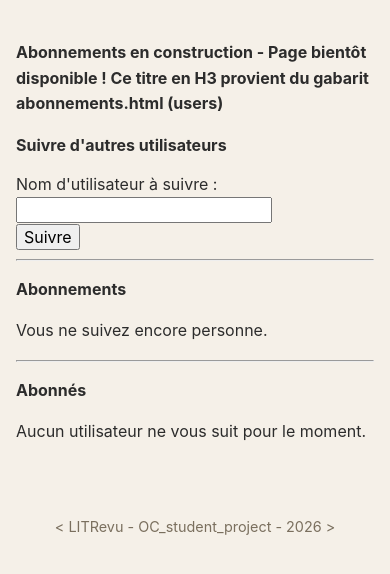
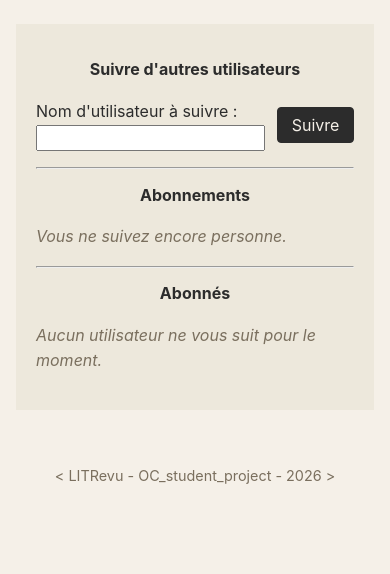
Before and after one commit to Nels-J/Projet9_LITRevu, a Django app: page /abonnements/ in a window 390 px wide. Shown: the part 139-713 px from the top of the page. Run offline with Django 5.2, Linux system fonts and the light colour scheme; the visitor is signed in with stand-in values (Sample User, id 1); data comes from the database, SQL or seed files in the repository.

Commit message:
Enhance abonnements.html and style.css: improve layout and styling for following and followers sections, including responsive design and user interaction elements

```diff
--- a/static/css/style.css
+++ b/static/css/style.css
@@ -7,7 +7,8 @@
     --c-error: #8b2020; /* erreurs uniquement               */
 }
 
-/* ===== Reset ===== */
+
+/* ===== Reset des navigateurs ===== */
 *,
 *::before,
 *::after,
@@ -35,12 +36,14 @@ footer {
     font-size: 0.9rem;
 }
 
+
 /* ===== MAIN ===== */
 main {
     width: min(1200px, 100% - 2rem);
     margin-inline: auto;
     padding-block: 1.5rem;
 }
+
 
 /* ===== HEADER ===== */
 header {
@@ -107,6 +110,7 @@ header nav .btn-link:hover {
     text-decoration: underline;
 }
 
+
 /* ===== AUTH page (login) ===== */
 .auth-page {
     display: grid;
@@ -170,6 +174,7 @@ header nav .btn-link:hover {
         padding: 2rem;
     }
 }
+
 
 /* ===== Register page ===== */
 .register-page {
@@ -312,3 +317,77 @@ header nav .btn-link:hover {
     background: var(--c-mid);
     border-color: var(--c-mid);
 }
+
+
+/* ===== Abonnements page ===== */
+.abonnements-page {
+    max-width: 800px;
+    margin-inline: auto;
+}
+
+.abonnements-panel {
+    padding: 1.25rem;
+    background-color: var(--c-paper);
+}
+
+@media (min-width: 1400px) {
+    .abonnements-panel {
+        padding: 2rem;
+    }
+}
+
+.centered-title {
+    text-align: center;
+    margin-bottom: 1rem;
+}
+
+/* Espace sous le formulaire pour ne pas coller à la ligne hr */
+.follow-form {
+    margin-bottom: 1rem;
+}
+
+/* Conteneur du champ + bouton sur la même ligne */
+.follow-row {
+    display: flex;           /* active le mode flexbox : enfants sur une ligne */
+    align-items: center;     /* aligne verticalement au centre champ et bouton */
+    gap: 0.75rem;            /* espace entre le champ et le bouton */
+}
+
+/* Conteneur du champ texte : occupe tout l'espace disponible */
+.follow-input-wrap {
+    flex: 1;
+}
+
+/* Le champ texte occupe toute la largeur de son conteneur */
+.follow-input-wrap input {
+    width: 100%;
+}
+
+/* Style général des deux tables (abonnements et abonnés) */
+.abonnement-table {
+    width: 100%;
+    margin-bottom: 1rem;
+}
+
+/* Style des cellules de chaque ligne */
+.abonnement-table td {
+    padding-left: 0.75rem;
+    padding-right: 0.75rem;
+    border: 1px solid rgba(122, 111, 94, 0.35);
+    border-radius: 4px;
+}
+
+/* Colonne de droite : action  */
+.abonnement-table .cell-action {
+    padding: 0;
+    border: none;
+    width: 1%;
+    white-space: nowrap;
+    text-align: right;
+}
+
+/* Style du texte "Vous ne suivez encore personne." */
+.empty-state {
+    color: var(--c-mid);
+    font-style: italic;
+}
--- a/users/templates/users/abonnements.html
+++ b/users/templates/users/abonnements.html
@@ -6,40 +6,40 @@
 
 {# Surcharge du contenu du bloc "content" de base.html #}
 {% block content %}
-    <h3>Abonnements en construction - Page bientôt disponible ! Ce titre en H3 provient du gabarit abonnements.html (users)</h3>
 
-    <h2>Suivre d'autres utilisateurs</h2>
+    <div class="abonnements-page">
 
-    <form method="post">
+        <section class="abonnements-panel" aria-labelledby="follow-title">
+
+            <h2 id="follow-title" class="centered-title">Suivre d'autres utilisateurs</h2>
+
+            <form method="post" class="follow-form">
                 {% csrf_token %}
                 {{ form.non_field_errors }}
 
-        <div>
+                <div class="follow-row">
+                    <div class="follow-input-wrap">
                         {{ form.username.label_tag }}
                         {{ form.username }}
                         {{ form.username.errors }}
                     </div>
-        <button type="submit">Suivre</button>
+                    <button type="submit" class="btn btn-primary">Suivre</button>
+                </div>
             </form>
 
             <hr>
 
-    <h3>Abonnements</h3>
+            <h2 class="centered-title">Abonnements</h2>
+
                 {% if following %}
-            <table>
-                <thead>
-                    <tr>
-                        <th>Utilisateur suivi</th>
-                        <th>Action</th>
-                    </tr>
-                </thead>
+                    <table class="abonnement-table">
                         <tbody>
                             {% for follow in following %}
                                 <tr>
-                            <td>{{ follow.followed_user.username }}</td>
-                            <td>
+                                    <td class="cell-user">{{ follow.followed_user.username }}</td>
+                                    <td class="cell-action">
                                         <!-- URL unfollow -->
-                                <button type="button" disabled>Se désabonner</button>
+                                        <button type="button" class="btn btn-secondary" disabled>Se désabonner</button>
                                     </td>
                                 </tr>
                             {% endfor %}
@@ -47,23 +47,29 @@
                     </table>
 
                 {% else %}
-            <p>Vous ne suivez encore personne.</p>
-
+                    <p class="empty-state">Vous ne suivez encore personne.</p>
                 {% endif %}
 
             <hr>
 
-    <h3>Abonnés</h3>
+            <h2 class="centered-title">Abonnés</h2>
                 {% if followers %}
-            <ul>
+                    <table class="abonnement-table">
+                        <tbody>
                             {% for follow in followers %}
-                    <li>{{ follow.user.username }}</li>
+                            <tr>
+                                <td class="cell-user">
+                                    {{ follow.user.username }}
+                                </td>
+                            </tr>
                             {% endfor %}
-            </ul>
+                        </tbody>
+                    </table>
 
                 {% else %}
-            <p>Aucun utilisateur ne vous suit pour le moment.</p>
+                    <p class="empty-state">Aucun utilisateur ne vous suit pour le moment.</p>
 
                 {% endif %}
-
-{% endblock %}s
+        </section>
+    </div>
+{% endblock %}
```
Lines whose indentation alone changed are shown as unchanged.
